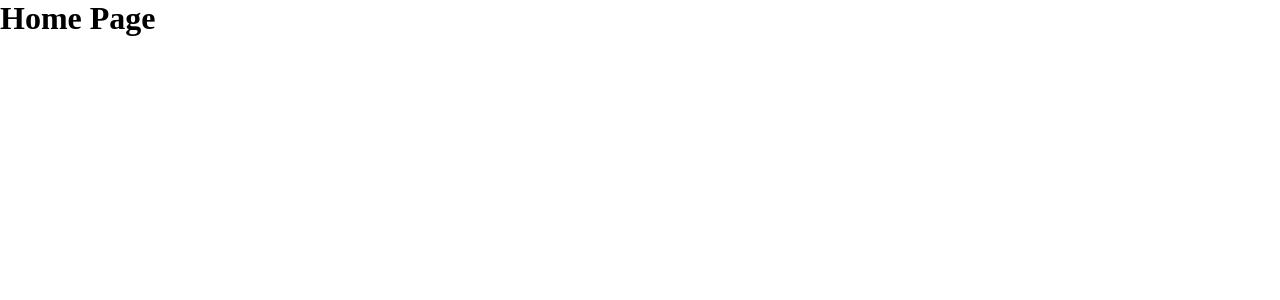
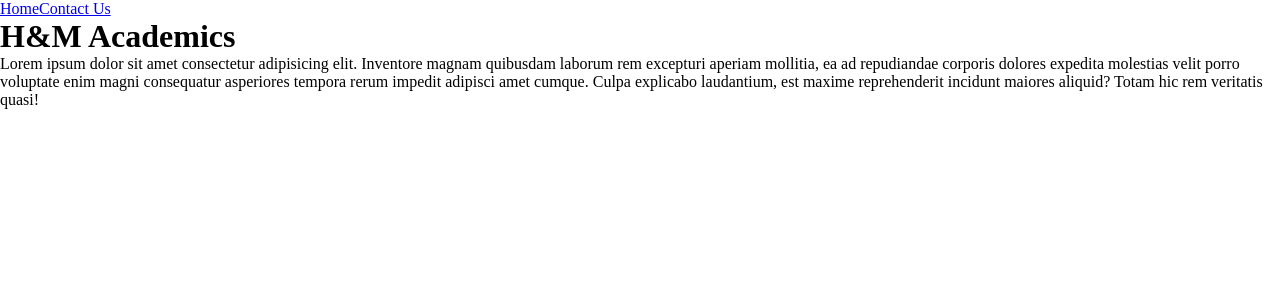
Before and after one commit to hayleypyle/hmacademics, a React (Vite) app in the folder hmacademics/: page / in a window 1280 px wide. Shown: the top 300 px of the page. Built offline with nearby package versions, Linux system fonts and the light colour scheme.

Commit message:
fixed linking of homepage and contacts

```diff
--- a/hmacademics/src/pages/contact.jsx
+++ b/hmacademics/src/pages/contact.jsx
@@ -4,9 +4,13 @@ import './styles.css'
 
 export default function Contact(){
     return(
+        <>
         <header>
+            <Link to="/">Home</Link>
+            <Link to="/contact">Contact Us</Link>
             <p>Contact Us!</p>
         </header>
+        </>
 
     )
 }
--- a/hmacademics/src/pages/homepage.jsx
+++ b/hmacademics/src/pages/homepage.jsx
@@ -4,9 +4,14 @@ import './styles.css'
 
 export default function Home(){
     return(
+        <>
         <header>
-            <h1>Home Page</h1>
+            <Link to="/">Home</Link>
+            <Link to="/contact">Contact Us</Link>
+            <h1>H&M Academics</h1>
         </header>
+        <div>Lorem ipsum dolor sit amet consectetur adipisicing elit. Inventore magnam quibusdam laborum rem excepturi aperiam mollitia, ea ad repudiandae corporis dolores expedita molestias velit porro voluptate enim magni consequatur asperiores tempora rerum impedit adipisci amet cumque. Culpa explicabo laudantium, est maxime reprehenderit incidunt maiores aliquid? Totam hic rem veritatis quasi!</div>
+        </>
 
     )
 }
```
